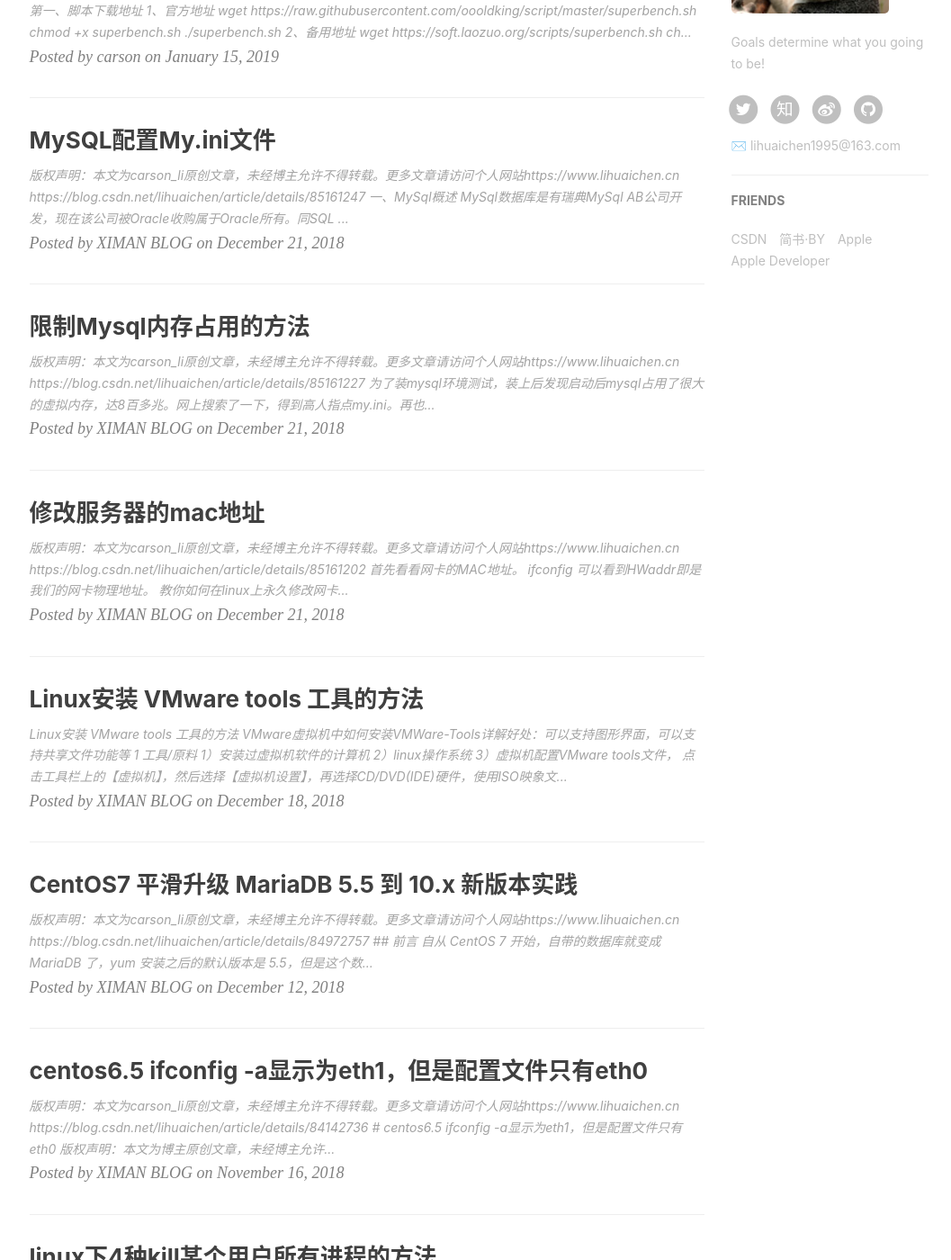
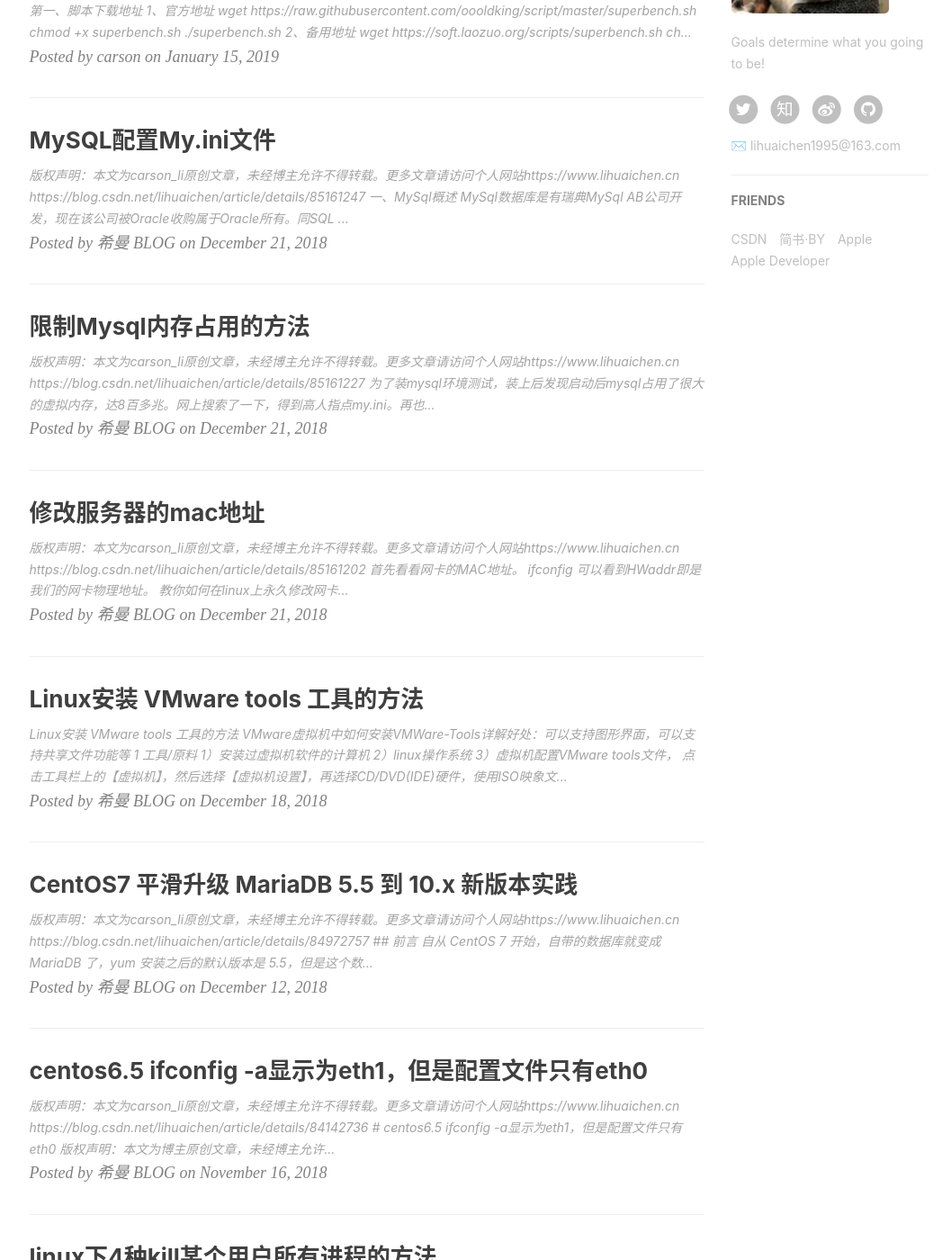
Before and after one commit to lihuaichen/lihuaichen.github.io, a Jekyll site: the page built from index.html, in a window 1280 px wide and 1400 px high, scrolled down 742 px. Shown: the whole window at 90% size, without its empty margins (135-1192 px from the left). Built offline with Jekyll 4.4.1, drawn with Linux system fonts in a browser that asks for light colours; nearby versions of some CDN libraries; the list of posts is cut into pages by our own code; comment, search, counter and statistics services are not loaded; some of the changed text lies outside the part shown.

Commit message:
Update _config.yml

```diff
--- a/_config.yml
+++ b/_config.yml
@@ -1,5 +1,5 @@
 # Site settings
-title: XIMAN BLOG
+title: 希曼 BLOG
 SEOTitle: 希曼博客 | Carson的学习记录与分享
 header-img: img/post-bg-desk.jpg
 email: lihuaichen1995@163.com
```
